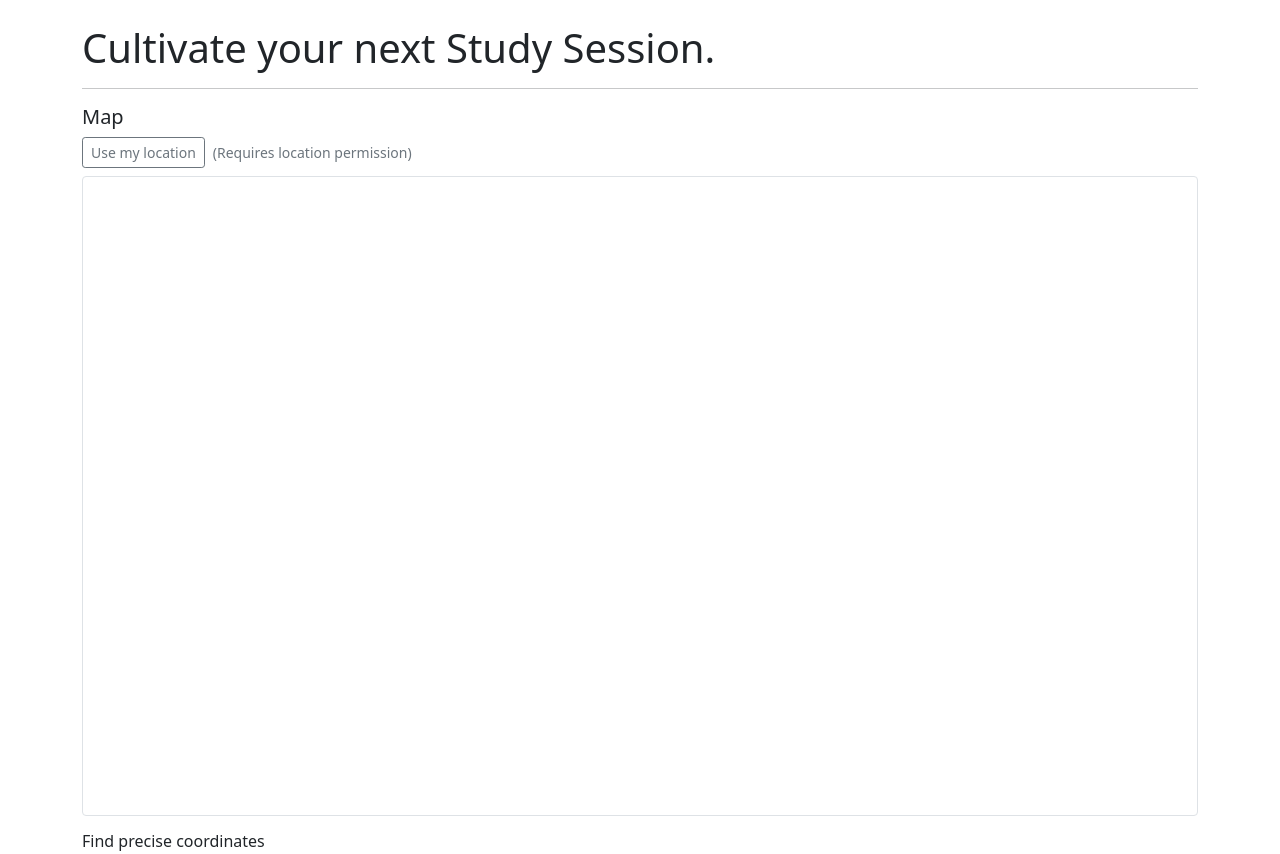
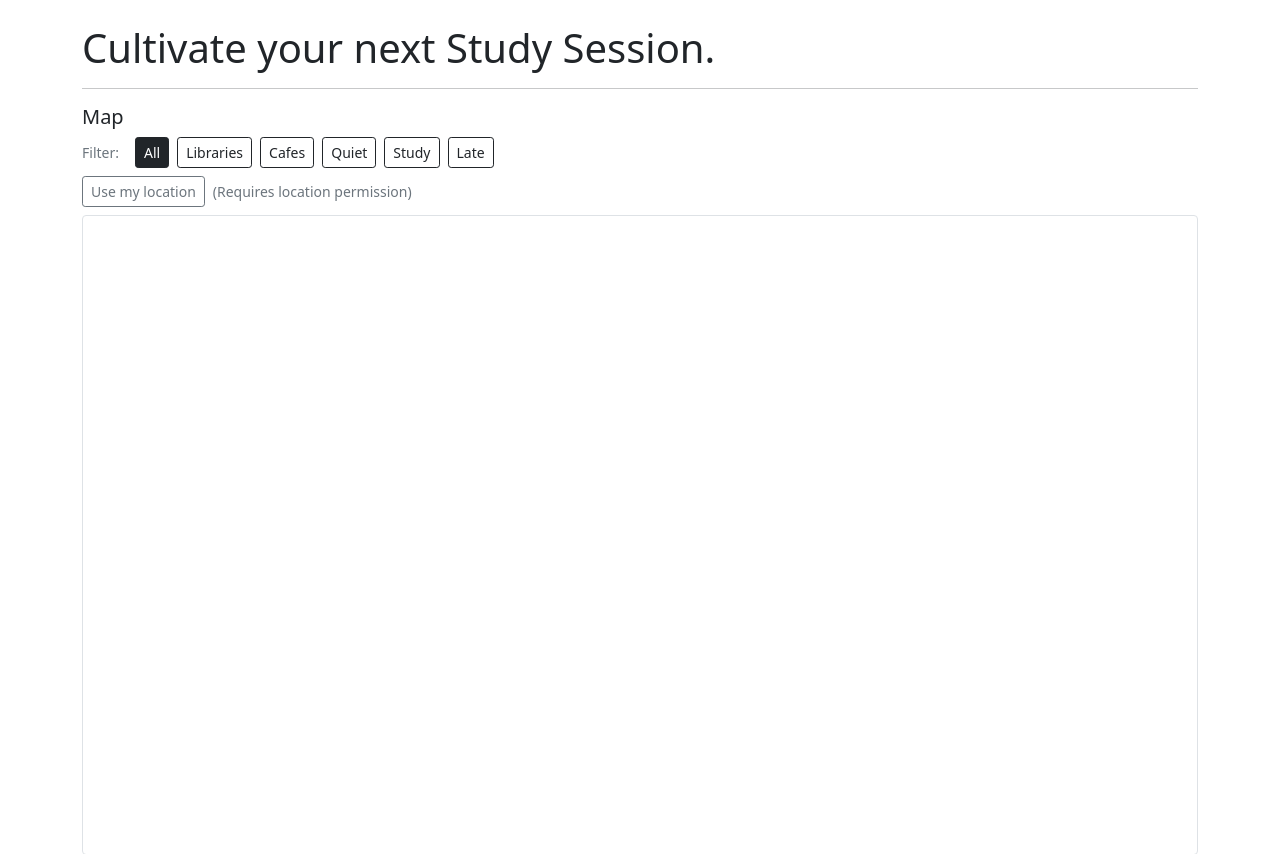
Before and after one commit to Denzell-M/studyspaces, a plain HTML site: page index.html in a window 1280 px wide. Shown: the top 854 px of the page. Drawn offline with nearby package versions, Linux system fonts and the light colour scheme; some packages are replaced by stand-ins of ours.

Commit message:
added the filter buttons

```diff
--- a/index.html
+++ b/index.html
@@ -29,6 +29,16 @@
       <hr />
 
       <h2 class="h5">Map</h2>
+
+      <div class="d-flex flex-wrap gap-2 align-items-center mb-2" id="filterBar">
+        <span class="text-muted small me-2">Filter:</span>
+        <button class="btn btn-sm btn-dark" type="button" data-filter="all">All</button>
+        <button class="btn btn-sm btn-outline-dark" type="button" data-filter="library">Libraries</button>
+        <button class="btn btn-sm btn-outline-dark" type="button" data-filter="cafe">Cafes</button>
+        <button class="btn btn-sm btn-outline-dark" type="button" data-filter="quiet">Quiet</button>
+        <button class="btn btn-sm btn-outline-dark" type="button" data-filter="study">Study</button>
+        <button class="btn btn-sm btn-outline-dark" type="button" data-filter="late">Late</button>
+      </div>
 
       <div class="d-flex gap-2 align-items-center mb-2">
         <button id="myLocationBtn" class="btn btn-outline-secondary btn-sm" type="button">
```
